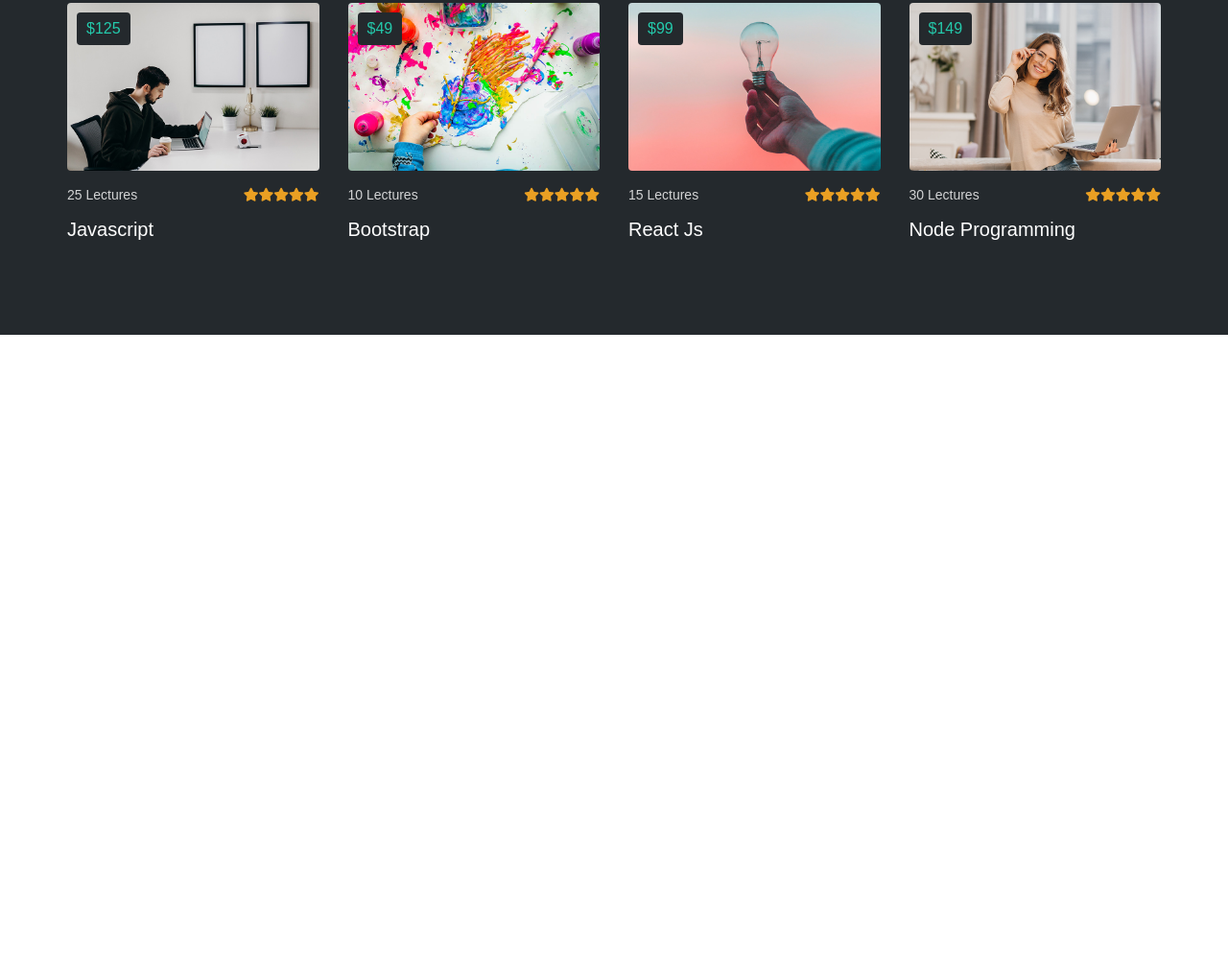
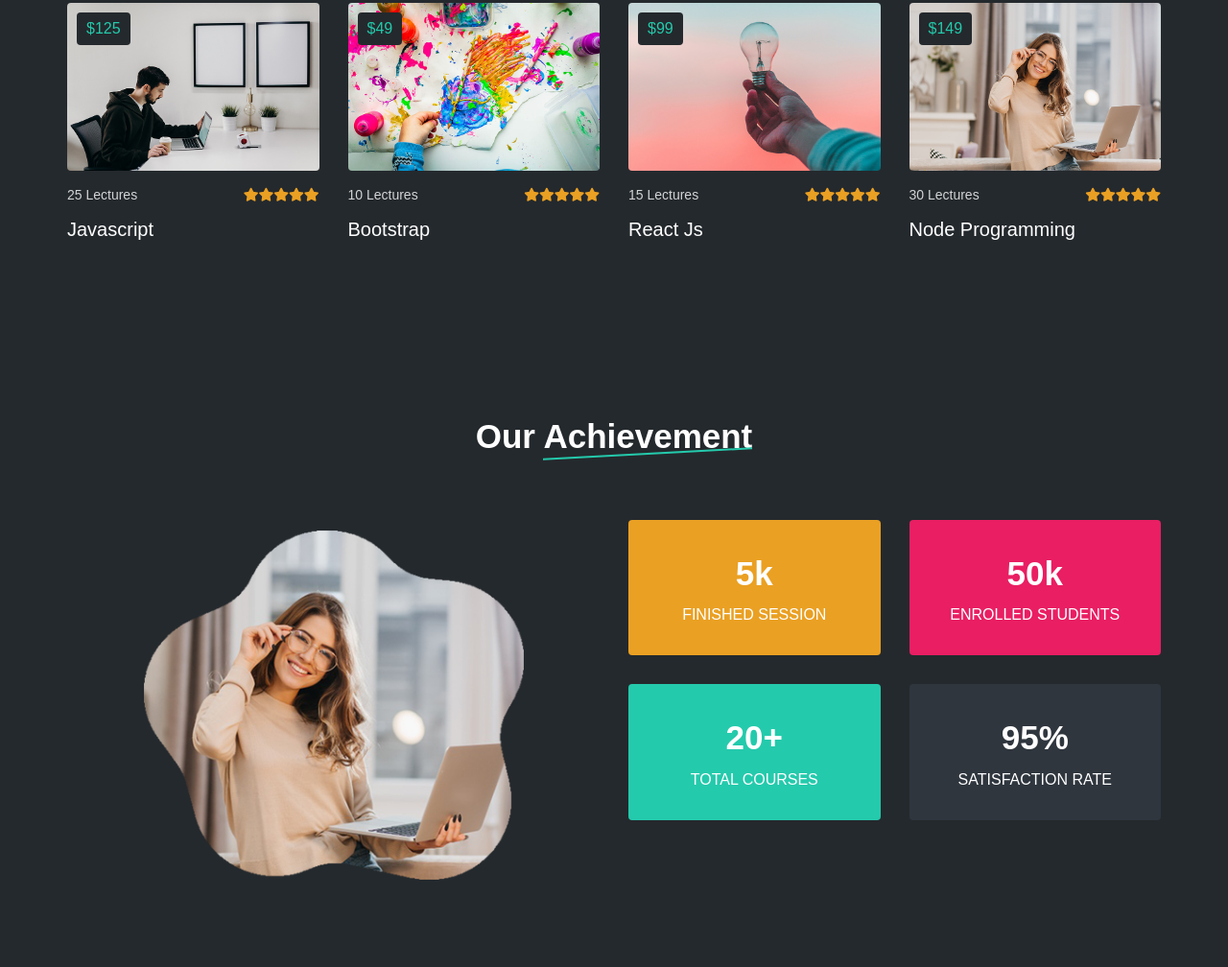
Before and after one commit to amirmalekian/love-coding, a plain HTML site: page index.html in a window 1280 px wide. Shown: the part 1561-2569 px from the top of the page at 96% size. Before the commit the page ends 1910 px from the top, so only its background shows below. Drawn offline with Linux system fonts and the light colour scheme.

Commit message:
feat: add achievement section

```diff
--- a/css/style.css
+++ b/css/style.css
@@ -427,3 +427,50 @@ p {
   color: var(--white-900);
   margin: 10px 0 0;
 }
+
+/* fun facts section */
+.fun-facts-section {
+  background-color: var(--dark-800);
+}
+.fun-facts-img {
+  display: flex;
+  justify-content: center;
+}
+.fun-facts-img img {
+  max-width: 420px;
+  width: 100%;
+  animation: zoomOutIn01 7s linear infinite;
+}
+.fun-facts-img,
+.fun-facts-items {
+  width: 50%;
+}
+.fun-facts-item {
+  width: calc(50% - 30px);
+  margin: 0 15px 30px;
+  padding: 30px;
+  text-align: center;
+  border-radius: 4px;
+}
+.fun-facts-item:nth-child(1) {
+  background-color: var(--color-1);
+}
+.fun-facts-item:nth-child(2) {
+  background-color: var(--color-2);
+}
+.fun-facts-item:nth-child(3) {
+  background-color: var(--main-color);
+}
+.fun-facts-item:nth-child(4) {
+  background-color: var(--dark-700);
+}
+.fun-facts-item h3 {
+  font-size: 35px;
+  color: var(--white-900);
+  text-transform: capitalize;
+  margin: 0 0 5px;
+}
+.fun-facts-item p {
+  text-transform: uppercase;
+  color: var(--white-900);
+}
--- a/index.html
+++ b/index.html
@@ -190,5 +190,42 @@
       </div>
     </section>
     <!-- courses section end -->
+
+    <!-- fun facts section start -->
+    <section class="fun-facts-section sec-padding">
+      <div class="container">
+        <div class="row">
+          <div class="section-title">
+            <h2>our <span>achievement</span></h2>
+          </div>
+        </div>
+        <div class="row">
+          <div class="fun-facts-img">
+            <img src="img/fun-facts-img.png" alt="fun-facts-img" />
+          </div>
+          <div class="fun-facts-items">
+            <div class="row">
+              <div class="fun-facts-item">
+                <h3>5k</h3>
+                <p>finished session</p>
+              </div>
+              <div class="fun-facts-item">
+                <h3>50k</h3>
+                <p>enrolled students</p>
+              </div>
+              <div class="fun-facts-item">
+                <h3>20+</h3>
+                <p>total courses</p>
+              </div>
+              <div class="fun-facts-item">
+                <h3>95%</h3>
+                <p>satisfaction rate</p>
+              </div>
+            </div>
+          </div>
+        </div>
+      </div>
+    </section>
+    <!-- fun facts section end -->
   </body>
 </html>
```
